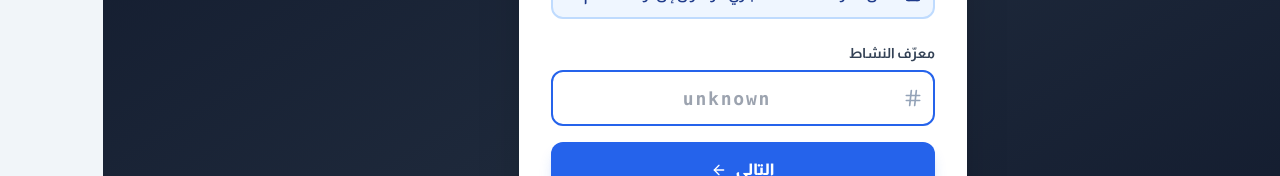
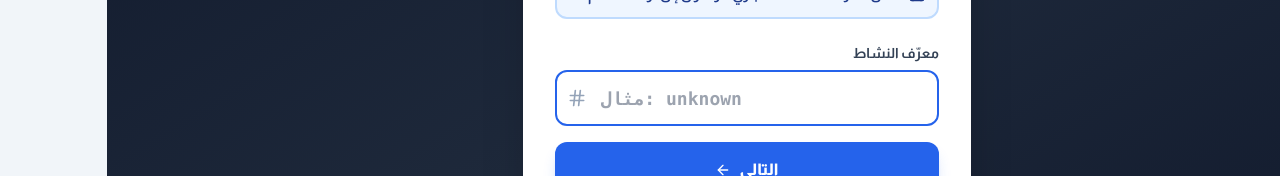
Before and after one commit to abdelrahmanoom/poultry-erp, a Next.js app: page /login in a window 1280 px wide. Shown: the part 373-549 px from the top of the page. Built offline with nearby package versions, Linux system fonts and the light colour scheme.

Commit message:
fix(login): slug input alignment — left-aligned for LTR English text

```diff
--- a/app/login/page.tsx
+++ b/app/login/page.tsx
@@ -112,13 +112,14 @@ export default function LoginGatewayPage() {
                 required
                 value={slug}
                 onChange={(e) => setSlug(e.target.value.toLowerCase().replace(/[^a-z0-9-]/g, ''))}
-                placeholder="unknown"
+                placeholder="مثال: unknown"
                 autoComplete="off"
                 autoFocus
                 dir="ltr"
-                className="w-full border-2 border-slate-200 rounded-xl px-3 pr-11 h-14 text-base font-bold bg-slate-50 outline-none focus:border-blue-600 focus:bg-white transition text-center tracking-widest font-mono"
+                className="w-full border-2 border-slate-200 rounded-xl pl-11 pr-11 h-14 text-base font-bold bg-slate-50 outline-none focus:border-blue-600 focus:bg-white transition font-mono"
+                style={{ textAlign: 'left' }}
               />
-              <Hash className="w-5 h-5 text-slate-400 absolute right-3 top-1/2 -translate-y-1/2 pointer-events-none" />
+              <Hash className="w-5 h-5 text-slate-400 absolute left-3 top-1/2 -translate-y-1/2 pointer-events-none" />
             </div>
           </div>
 
```
